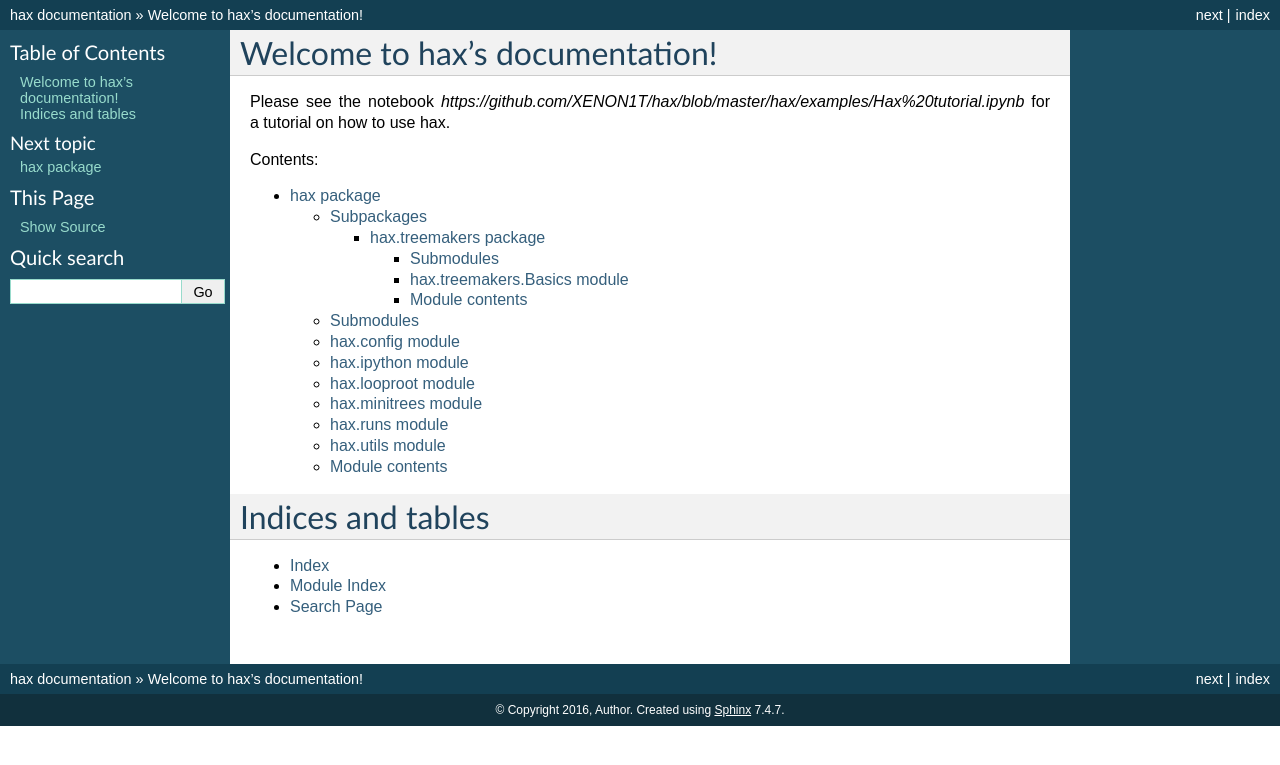
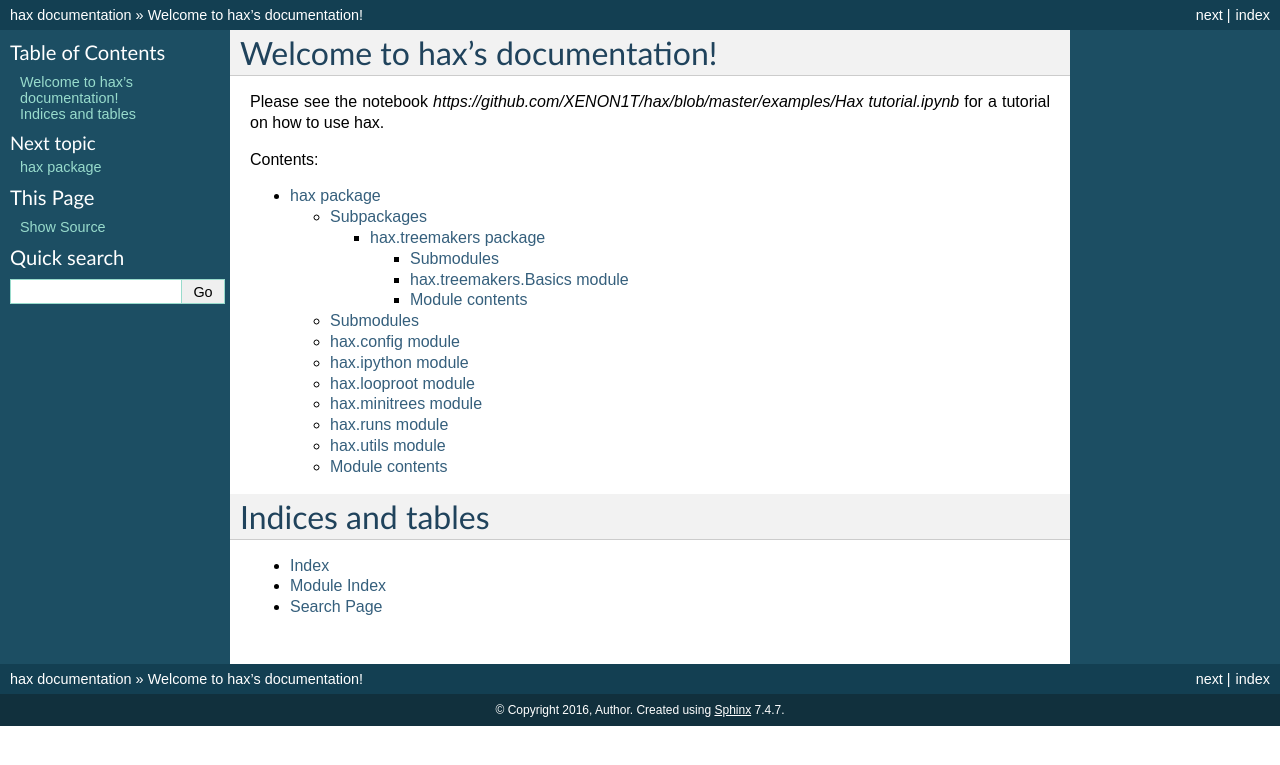
Before and after one commit to XENON1T/hax, a Sphinx documentation site: the page built from docs/index.rst, in a window 1280 px wide. Shown: the top 765 px of the page. Built offline with Sphinx 7.4.7, drawn with Linux system fonts in a browser that asks for light colours.

Commit message:
Move examples

```diff
--- a/README.rst
+++ b/README.rst
@@ -22,7 +22,7 @@ Tools for common analysis tasks on pax processed data, such as:
 
 Usage
 =====
-Please see the notebook https://github.com/XENON1T/hax/blob/master/Hax%20tutorial.ipynb for a tutorial on how to use this.
+Please see the notebook `https://github.com/XENON1T/hax/blob/master/examples/Hax tutorial.ipynb` for a tutorial on how to use this.
 
 
 Installation
--- a/docs/index.rst
+++ b/docs/index.rst
@@ -6,7 +6,7 @@
 Welcome to hax's documentation!
 ===============================
 
-Please see the notebook `https://github.com/XENON1T/hax/blob/master/hax/examples/Hax%20tutorial.ipynb` for a tutorial on how to use hax.
+Please see the notebook `https://github.com/XENON1T/hax/blob/master/examples/Hax tutorial.ipynb` for a tutorial on how to use hax.
 
 Contents:
 
```
Also changed, not shown: 2 other files.
